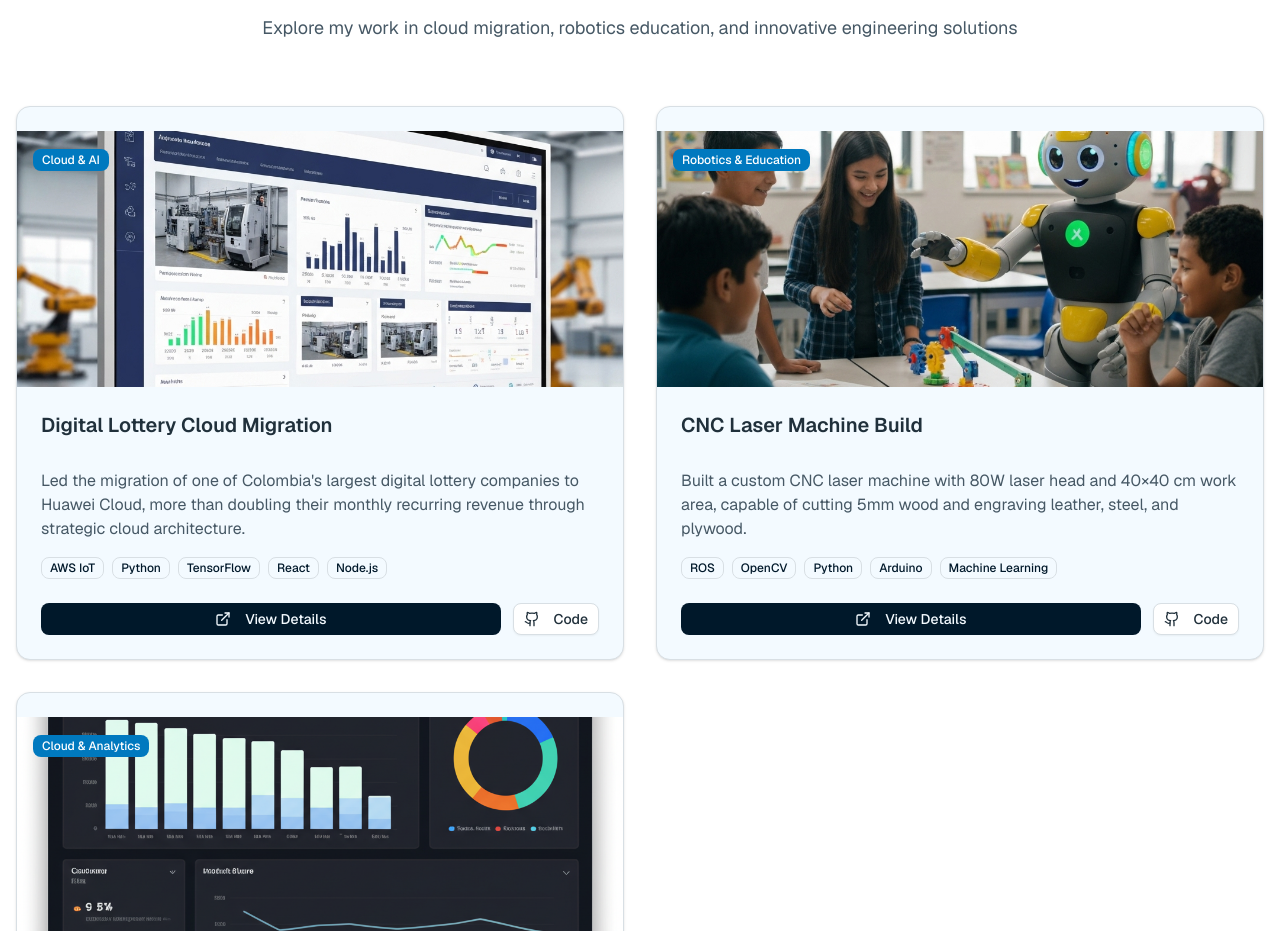
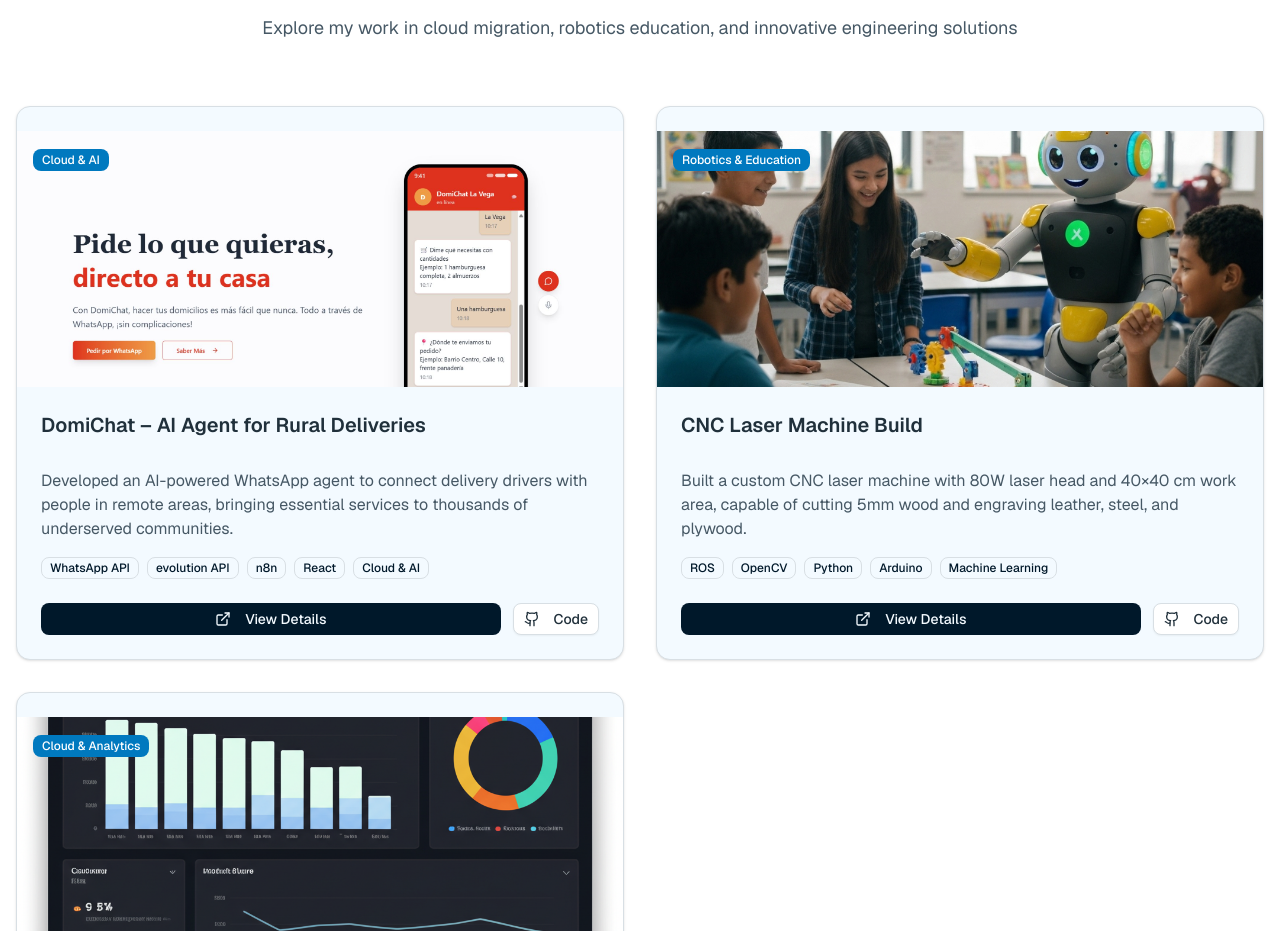
Before and after one commit to UnMecaNiko/professionalWebsite, a Next.js app: page / in a window 1280 px wide. Shown: the part 2740-3671 px from the top of the page. Built offline with nearby package versions, Linux system fonts and the light colour scheme.

Commit message:
feat: replace digital lottery project with DomiChat
Update project details and add DomiChat AI agent for rural deliveries.

#VERCEL_SKIP

Co-authored-by: Nicolas Velasquez Lopez <86577488+UnMecaNiko@users.noreply.github.com>

```diff
--- a/components/projects.tsx
+++ b/components/projects.tsx
@@ -13,8 +13,8 @@ export function Projects() {
     {
       title: translations.projects.project1.title,
       description: translations.projects.project1.desc,
-      image: "/industrial-automation-dashboard.png",
-      technologies: ["AWS IoT", "Python", "TensorFlow", "React", "Node.js"],
+      image: "/domichat-whatsapp-interface.png",
+      technologies: ["WhatsApp API", "evolution API", "n8n", "React", "Cloud & AI"],
       category: "Cloud & AI",
       link: "#",
       github: "#",
--- a/contexts/language-context.tsx
+++ b/contexts/language-context.tsx
@@ -64,8 +64,8 @@ const translations = {
       subtitle: "Explore my work in cloud migration, robotics education, and innovative engineering solutions",
       viewDetails: "View Details",
       project1: {
-        title: "Digital Lottery Cloud Migration",
-        desc: "Led the migration of one of Colombia's largest digital lottery companies to Huawei Cloud, more than doubling their monthly recurring revenue through strategic cloud architecture.",
+        title: "DomiChat – AI Agent for Rural Deliveries",
+        desc: "Developed an AI-powered WhatsApp agent to connect delivery drivers with people in remote areas, bringing essential services to thousands of underserved communities.",
       },
       project2: {
         title: "CNC Laser Machine Build",
@@ -169,8 +169,8 @@ const translations = {
         "Explora mi trabajo en migración a la nube, educación en robótica y soluciones de ingeniería innovadoras",
       viewDetails: "Ver Detalles",
       project1: {
-        title: "Migración de Lotería Digital a la Nube",
-        desc: "Lideré la migración de una de las compañías de lotería digital más grandes de Colombia a Huawei Cloud, más que duplicando sus ingresos recurrentes mensuales a través de arquitectura estratégica en la nube.",
+        title: "DomiChat – Agente de IA para Entregas Rurales",
+        desc: "Desarrollé un agente de IA potenciado por WhatsApp para conectar conductores de entrega con personas en áreas remotas, llevando servicios esenciales a miles de comunidades desatendidas.",
       },
       project2: {
         title: "Construcción de Máquina Láser CNC",
```
Also changed, not shown: public/domichat-whatsapp-interface.png (added).
